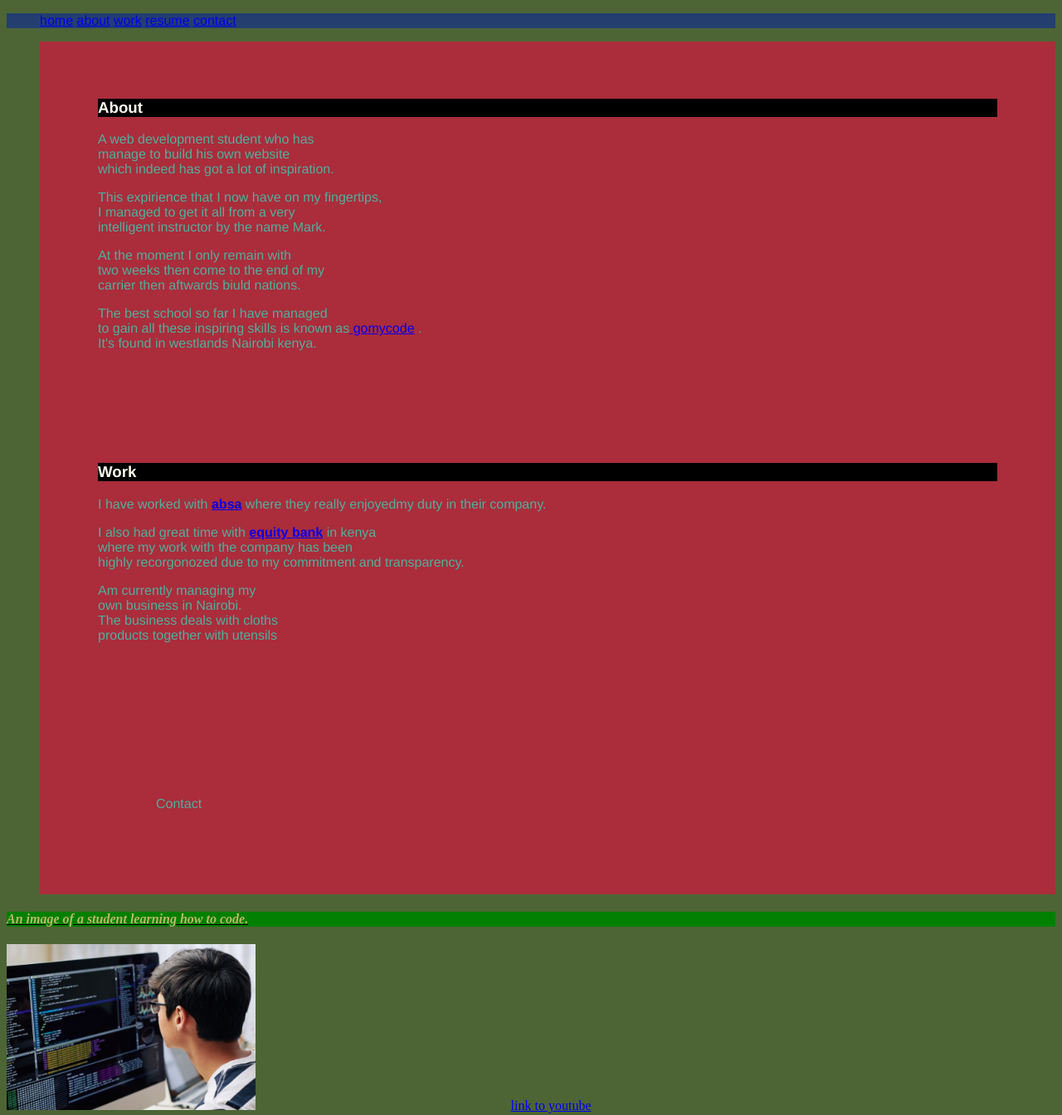
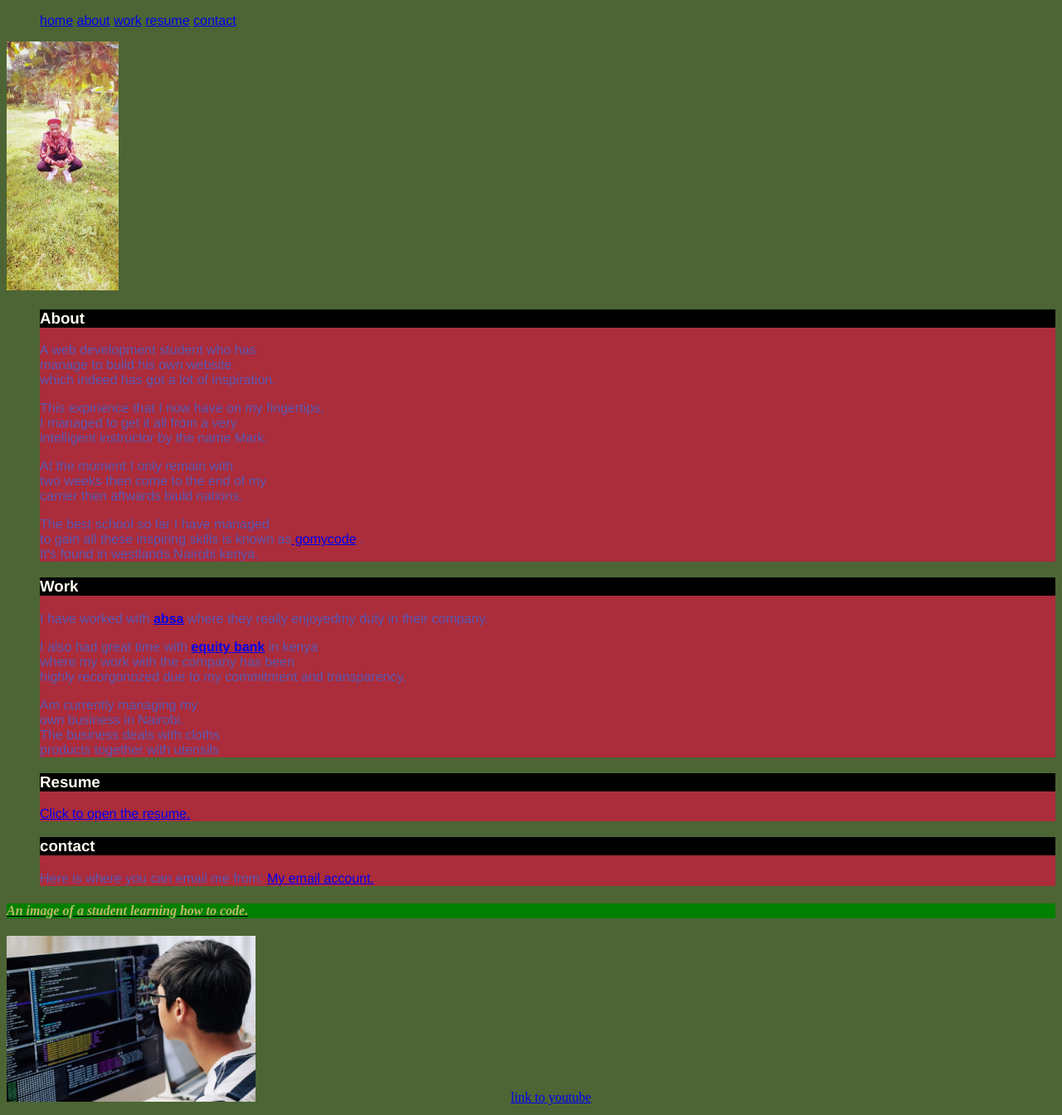
Before and after one commit to stanley-odhiambomwai/document.portfolio, a plain HTML site: page index.html in a window 1280 px wide. Shown: the top 1344 px of the page at 83% size. Drawn offline with Linux system fonts and the light colour scheme.

Commit message:
changes done on index.html

```diff
--- a/index.html
+++ b/index.html
@@ -8,9 +8,7 @@
     <style>
       section {
         background-color: rgb(171, 44, 59);
-        color: rgb(78, 176, 157);
-        padding: 50px 70px;
-      }
+        color: rgb(89, 89, 178);
       header {
         background-color: rgb(36, 62, 112);
         color: rgb(141, 47, 47);
@@ -38,6 +36,8 @@
         </ul>
       </nav>
     </header>
+    <img src="images/IMG_20240205_211759.jpg"
+    height="300px">
     <ul>
       <section id="about">
         <h3>About</h3>
@@ -84,8 +84,12 @@
          The business deals with cloths <br>products together with utensils</p>
       </section>
       <section id="Resume">
-        <h3></h3>
-      <section>Contact</section>
+        <h3>Resume</h3>
+        <a href="https://www.tealhq.com/post/links-in-resume#"> Click to open the resume.</a>
+        </section>
+      <section id="contact">
+        <h3>contact</h3>
+        <p> Here is where you can email me from: <a href="https://myaccount.google.com" target="_blank"> My email account.</a></p>
     </ul>
     <u
       ><i><h4>An image of a student learning how to code.</h4></i></u
```
Also changed, not shown: images/IMG_20240205_211759.jpg (added).
